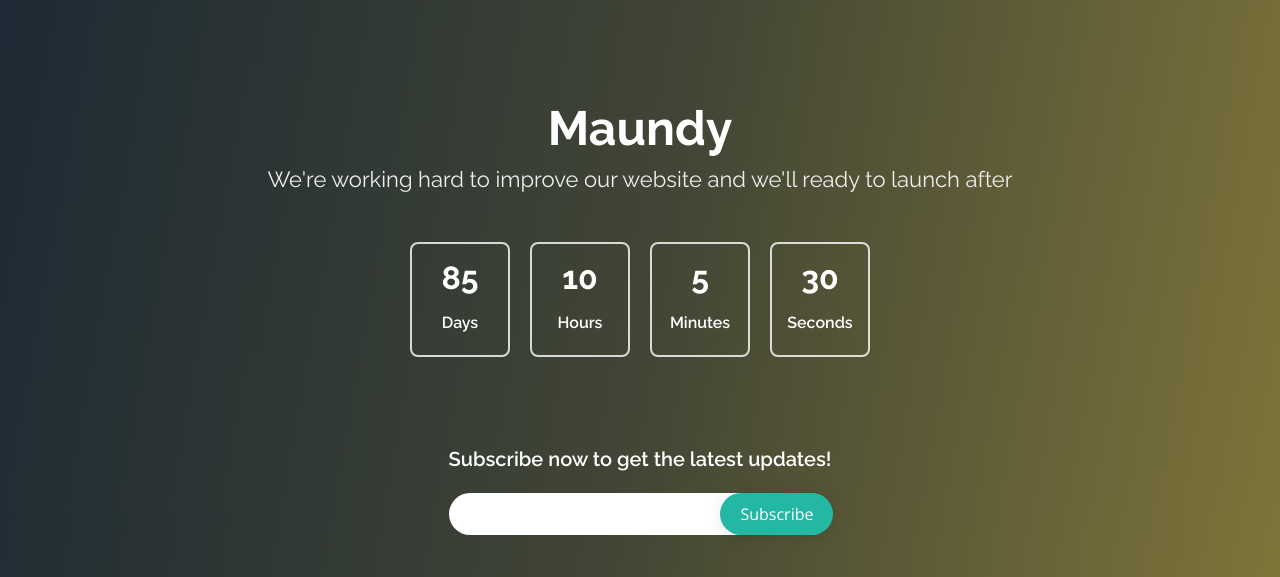
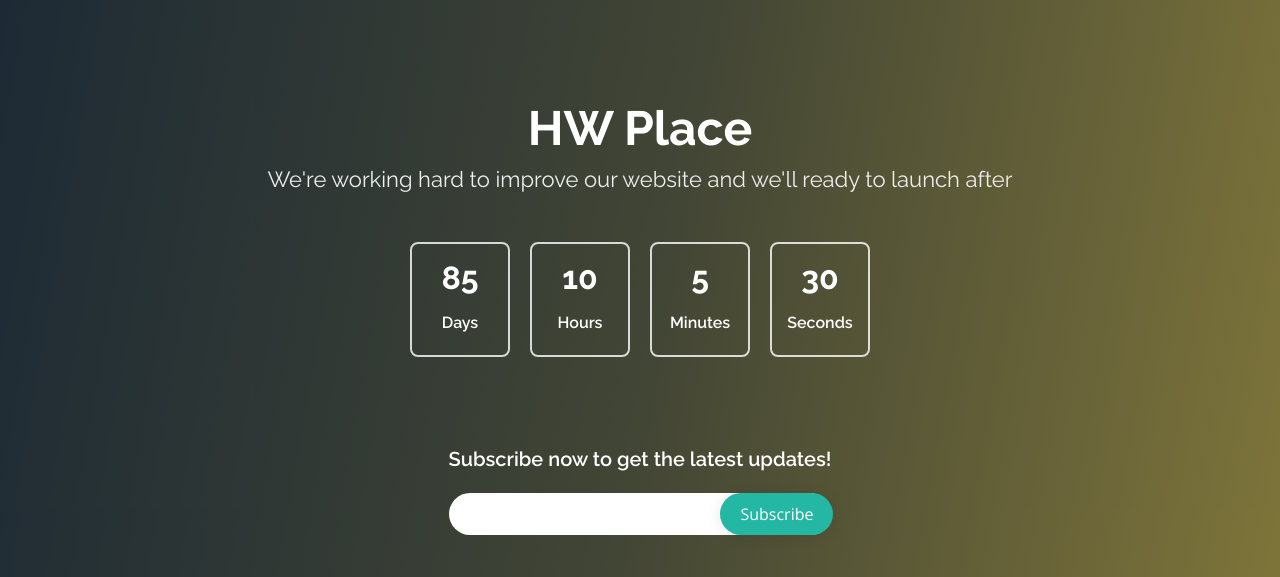
Before and after one commit to egyjs/comingsoon-templete, a plain HTML site: page index.html in a window 1280 px wide. Shown: the top 577 px of the page. Drawn offline with nearby package versions, Linux system fonts and the light colour scheme.

Commit message:
Update index.html

```diff
--- a/index.html
+++ b/index.html
@@ -36,7 +36,7 @@
 <header id="header" class="d-flex align-items-center">
     <div class="container d-flex flex-column align-items-center">
 
-        <h1>Maundy</h1>
+        <h1>HW Place</h1>
         <h2>We're working hard to improve our website and we'll ready to launch after</h2>
         <div class="countdown d-flex justify-content-center" data-count="2021/12/3">
             <div>
```
